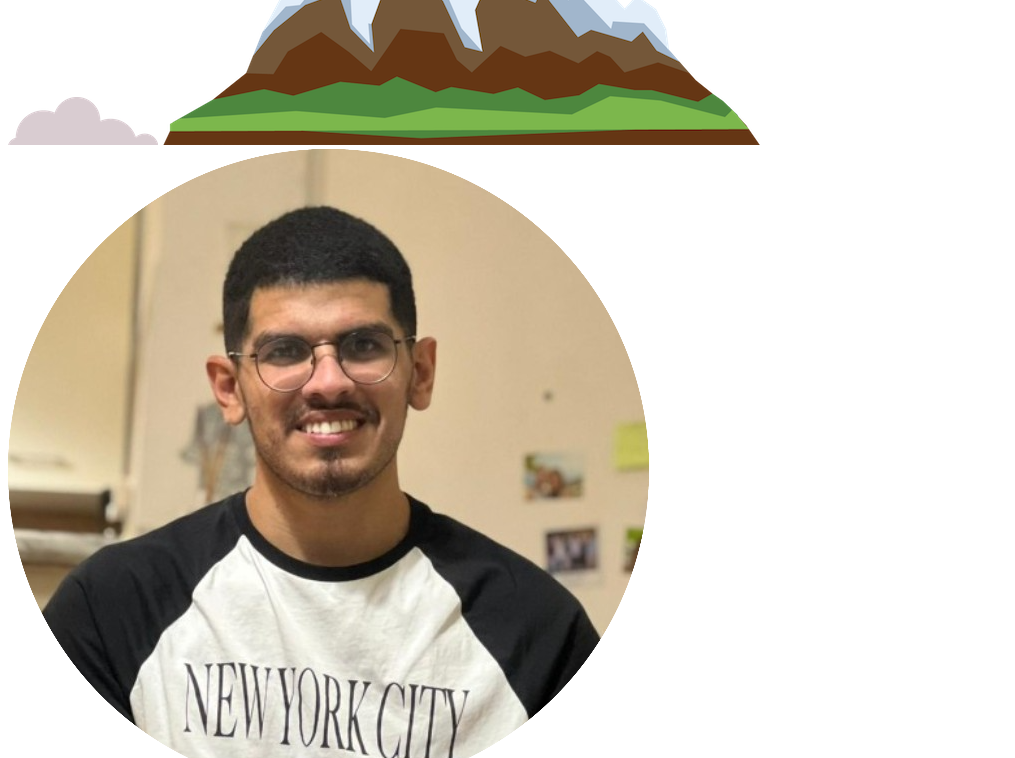
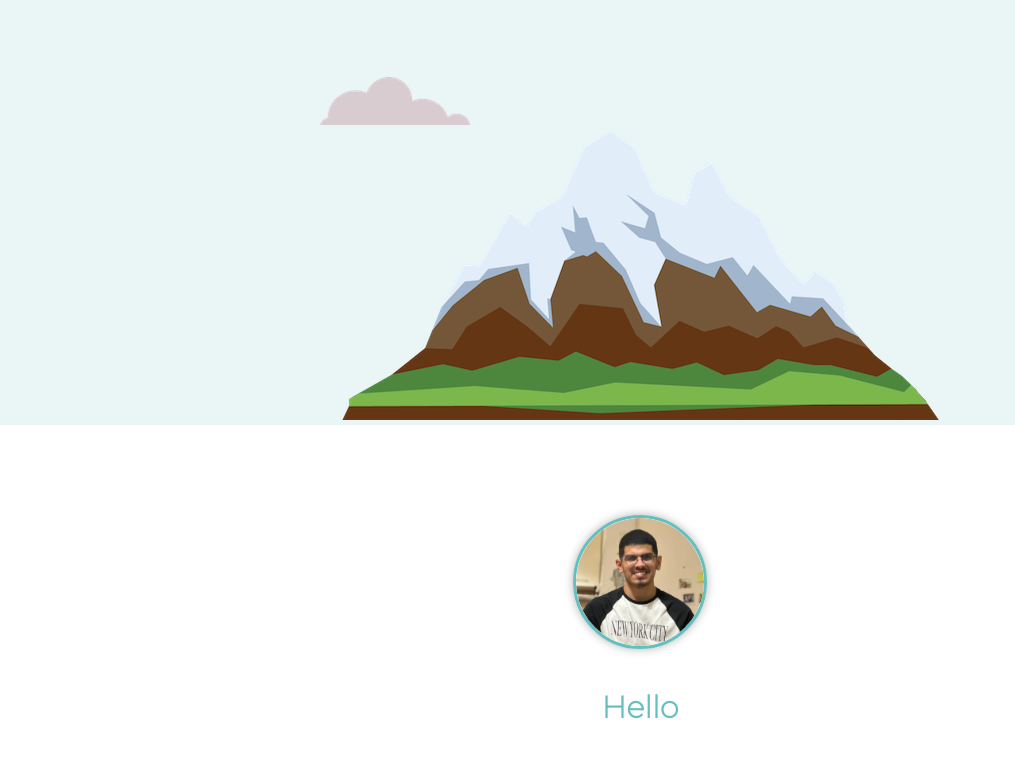
Before and after one commit to Lioo7/My-Personal-Website, a plain HTML site: page index.html in a window 1280 px wide. Shown: the part 405-1163 px from the top of the page, without its empty margins (0-1015 px from the left). Drawn offline with Linux system fonts and the light colour scheme.

Commit message:
Update index.html

```diff
--- a/index.html
+++ b/index.html
@@ -6,7 +6,7 @@
   <meta name="viewport" content="width=device-width, initial-scale=1.0">
   <meta name="description" content="My Portfolio.">
   <title>Lioz Akirav</title>
-  <link rel="stylesheet" href="css/newtyles.css">
+  <link rel="stylesheet" href="css/styles.css">
   <link rel="icon" href="images/favicon3.ico">
   <link rel="preconnect" href="https://fonts.googleapis.com">
   <link rel="preconnect" href="https://fonts.gstatic.com" crossorigin>
```
